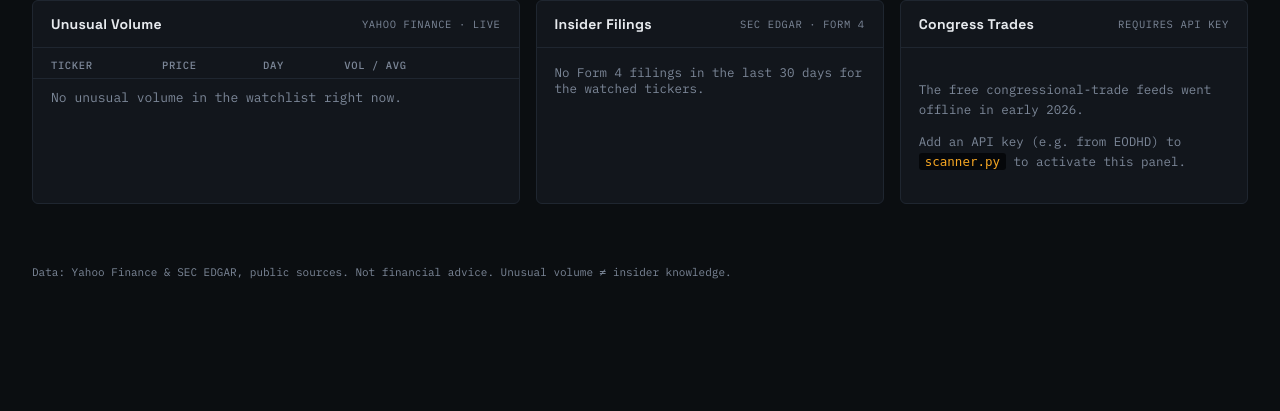
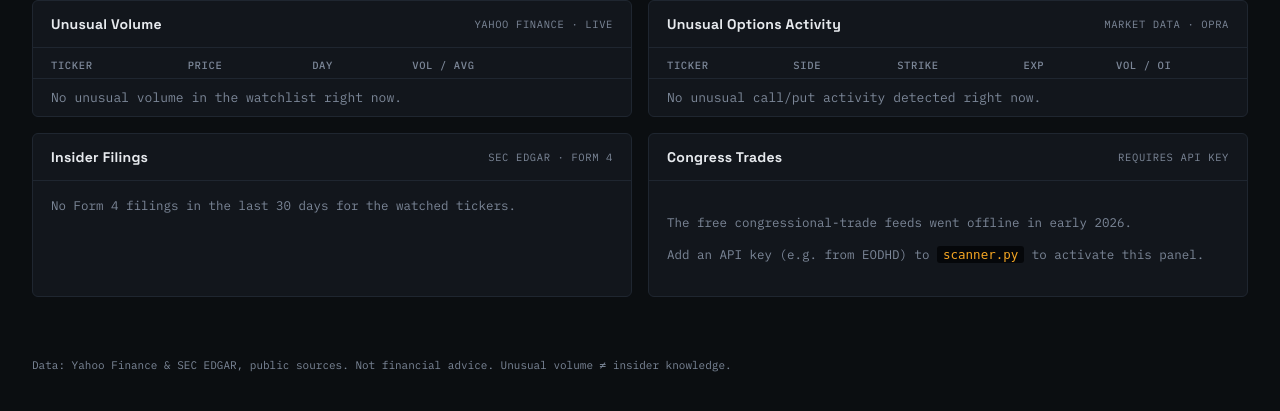
Before and after one commit to Bariosh17/whale-scanner, a Flask app: page / in a window 1280 px wide. Shown: the part 127-538 px from the top of the page. Run offline with Flask 3, Linux system fonts and the light colour scheme.

Commit message:
Add unusual options calls/puts panel

```diff
--- a/app.py
+++ b/app.py
@@ -28,6 +28,7 @@ def get_report_data():
     watchlist = scanner.DEFAULT_WATCHLIST
 
     volume_data = scanner.scan_unusual_volume(watchlist)
+    options_data = scanner.scan_unusual_options(watchlist)
 
     insider_filings = []
     for ticker in watchlist[:4]:  # keep SEC calls light
@@ -40,6 +41,8 @@ def get_report_data():
         "watchlist": watchlist,
         "volume": volume_data,
         "volume_key_missing": not bool(scanner.TWELVE_DATA_API_KEY),
+        "options": options_data,
+        "options_key_missing": not bool(scanner.MARKETDATA_API_KEY),
         "insider": insider_filings,
         "congress": congress,
     }
--- a/scanner.py
+++ b/scanner.py
@@ -141,3 +141,60 @@ def get_congress_trades(ticker=None, limit=20):
     resp = requests.get(url, params=params, timeout=10)
     resp.raise_for_status()
     return {"active": True, "trades": resp.json().get("data", [])}
+
+
+# ---------------------------------------------------------------------------
+# UNUSUAL OPTIONS ACTIVITY (calls vs puts) — Market Data (marketdata.app)
+# ---------------------------------------------------------------------------
+# Free 30-day trial, real OPRA-sourced data. Get a token at marketdata.app,
+# set it as an environment variable called MARKETDATA_API_KEY.
+#
+# Each contract returned costs 1 credit on a real-time/delayed plan, so this
+# deliberately limits each request to ~20 strikes near the money on the
+# nearest ~30-day expiration to keep credit usage low.
+
+MARKETDATA_API_KEY = os.environ.get("MARKETDATA_API_KEY")
+
+
+def scan_unusual_options(tickers, volume_oi_ratio=1.0, min_volume=100):
+    if not MARKETDATA_API_KEY:
+        return []
+
+    headers = {"Authorization": f"Bearer {MARKETDATA_API_KEY}"}
+    results = []
+
+    for ticker in tickers:
+        try:
+            url = f"https://api.marketdata.app/v1/options/chain/{ticker}/"
+            params = {"dte": 30, "range": "all", "strikeLimit": 20}
+            resp = requests.get(url, headers=headers, params=params, timeout=15)
+            payload = resp.json()
+
+            if payload.get("s") != "ok":
+                continue
+
+            for i in range(len(payload.get("optionSymbol", []))):
+                volume = payload["volume"][i] or 0
+                open_interest = payload["openInterest"][i] or 0
+
+                if volume < min_volume:
+                    continue
+                if open_interest > 0 and (volume / open_interest) < volume_oi_ratio:
+                    continue
+
+                results.append({
+                    "ticker": ticker,
+                    "side": payload["side"][i],  # "call" or "put"
+                    "strike": payload["strike"][i],
+                    "dte": payload["dte"][i],
+                    "volume": int(volume),
+                    "open_interest": int(open_interest),
+                    "ratio": round(volume / open_interest, 2) if open_interest else None,
+                    "expiration": datetime.fromtimestamp(
+                        payload["expiration"][i]
+                    ).strftime("%Y-%m-%d"),
+                })
+        except Exception:
+            continue
+
+    return sorted(results, key=lambda r: r["volume"], reverse=True)
--- a/static/style.css
+++ b/static/style.css
@@ -106,13 +106,16 @@ body {
 /* ---- grid / panels ---- */
 .grid {
   display: grid;
-  grid-template-columns: 1.4fr 1fr 1fr;
+  grid-template-columns: 1fr 1fr;
   gap: 16px;
   padding: 0 32px 32px;
 }
 @media (max-width: 900px) {
   .grid { grid-template-columns: 1fr; }
 }
+
+.side-call { color: var(--up); font-weight: 600; }
+.side-put { color: var(--down); font-weight: 600; }
 
 .panel {
   background: var(--panel);
--- a/templates/index.html
+++ b/templates/index.html
@@ -75,6 +75,39 @@
 
   <section class="panel">
     <div class="panel-head">
+      <h2>Unusual Options Activity</h2>
+      <span class="panel-tag">Market Data · OPRA</span>
+    </div>
+    <table class="data-table">
+      <thead>
+        <tr><th>Ticker</th><th>Side</th><th>Strike</th><th>Exp</th><th>Vol / OI</th></tr>
+      </thead>
+      <tbody>
+        {% for row in data.options %}
+        <tr class="flag">
+          <td class="mono ticker">{{ row.ticker }}</td>
+          <td class="mono side-{{ row.side }}">{{ row.side|upper }}</td>
+          <td class="mono">${{ "%.2f"|format(row.strike) }}</td>
+          <td class="mono">{{ row.expiration }} ({{ row.dte }}d)</td>
+          <td class="mono">{{ "{:,}".format(row.volume) }} / {{ "{:,}".format(row.open_interest) }}
+            {% if row.ratio %}<span class="ratio-label">{{ row.ratio }}x</span>{% endif %}
+          </td>
+        </tr>
+        {% else %}
+        <tr><td colspan="5" class="empty">
+          {% if data.options_key_missing %}
+            Add a free-trial MARKETDATA_API_KEY environment variable to activate this panel.
+          {% else %}
+            No unusual call/put activity detected right now.
+          {% endif %}
+        </td></tr>
+        {% endfor %}
+      </tbody>
+    </table>
+  </section>
+
+  <section class="panel">
+    <div class="panel-head">
       <h2>Insider Filings</h2>
       <span class="panel-tag">SEC EDGAR · Form 4</span>
     </div>
```
